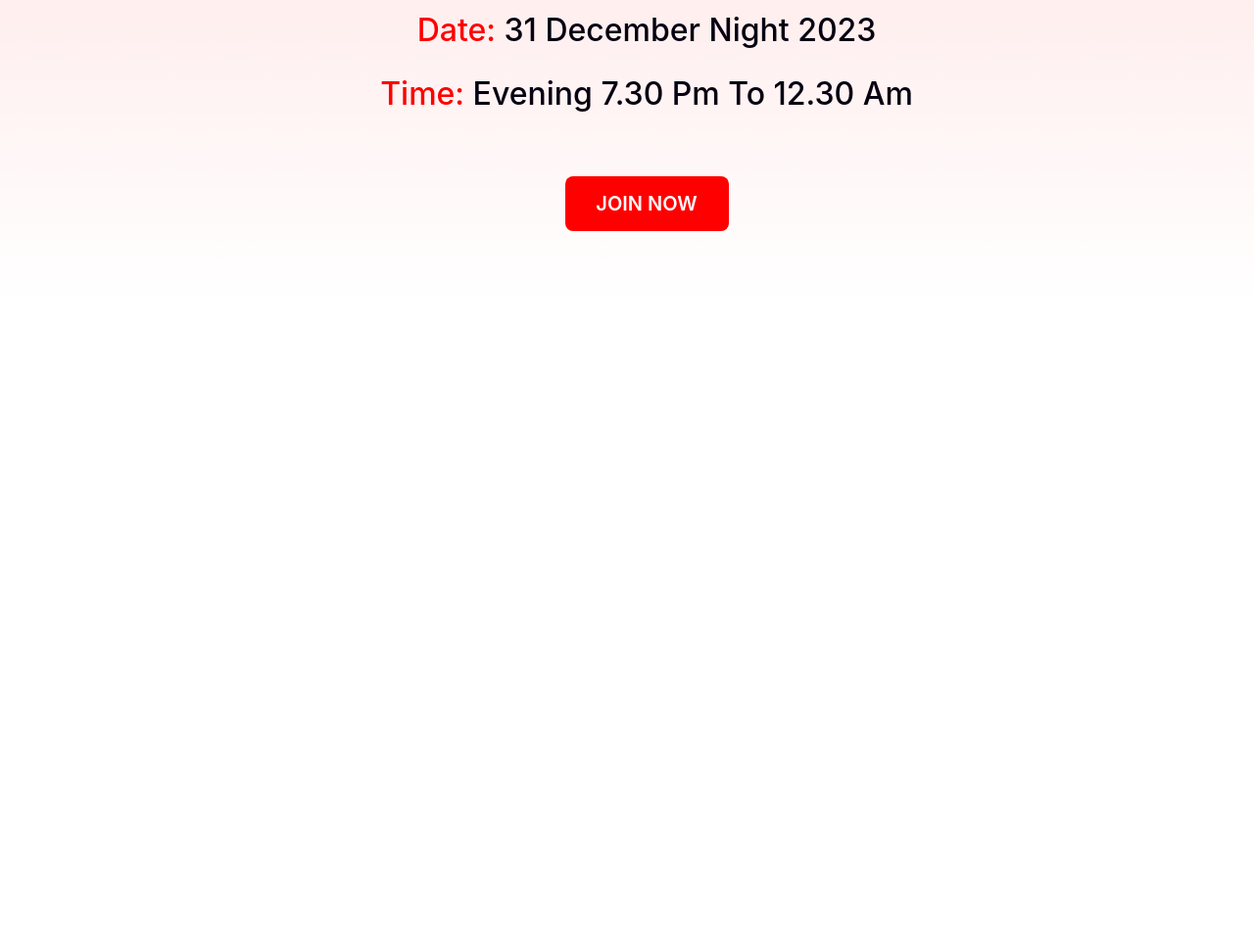
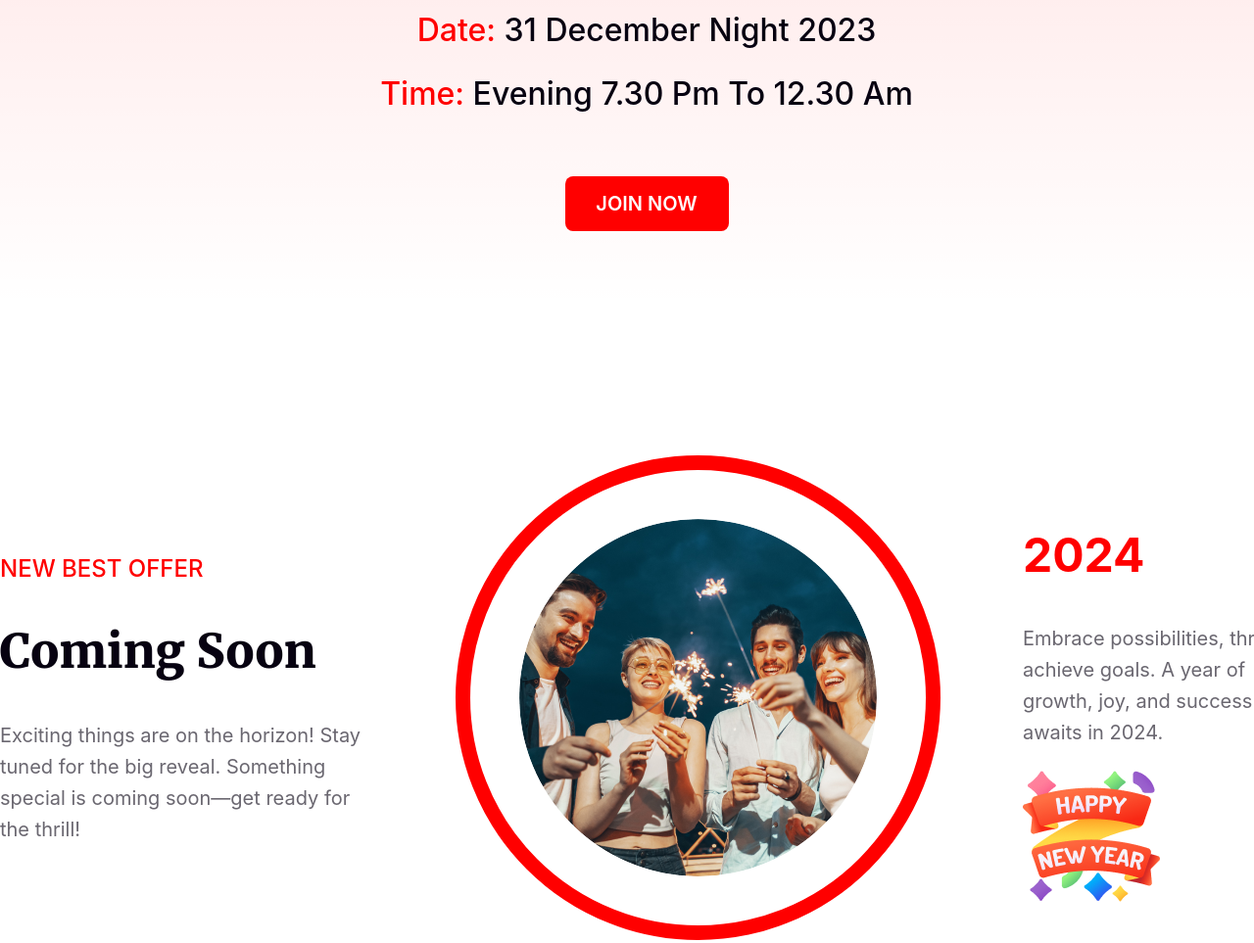
Before and after one commit to manjur67/CWDCWJ_P003_New_Year_2024_Website, a plain HTML site: page index.html in a window 1280 px wide. Shown: the part 2611-3574 px from the top of the page at 98% size. Before the commit the page ends 2924 px from the top, so only its background shows below. Drawn offline with Linux system fonts and the light colour scheme.

Commit message:
Added coming-soon-section

```diff
--- a/design.css
+++ b/design.css
@@ -185,3 +185,78 @@ header{
 
     margin-top: 80px;
 }
+
+/* coming-soon-section */
+.coming-soon-section{
+    display: flex;
+    justify-content: space-between;
+    align-items: center;
+
+    width: 1320px;
+    height: 500px;
+
+    margin-top: 150px;
+}
+
+.coming-soon-section-div1 h3{
+    color: #F00;
+    font-family: Inter;
+    font-size: 24px;
+    font-weight: 500;
+}
+
+.coming-soon-section-div1 h1{
+    color: #070211;
+    font-family: Merriweather;
+    font-size: 48px;
+    font-weight: 900;
+}
+
+.coming-soon-section-div1 p{
+    width: 380px;
+    color: rgba(7, 2, 17, 0.60);
+    font-family: Inter;
+    font-size: 20px;
+    font-weight: 400;
+    line-height: 32px;
+}
+
+.coming-soon-section-div2{
+    width: 465px;
+    height: 465px;
+
+    border-radius: 465px;
+    border: 15px solid #F00;
+
+    display: flex;
+    justify-content: center;
+    align-items: center;
+}
+
+.coming-soon-section-div2 img{
+    width: 365px;
+    height: 365px;
+
+    border-radius: 365px;
+}
+
+.coming-soon-section-div3 h1{
+    color: #F00;
+    font-family: Inter;
+    font-size: 48px;
+    font-weight: 700;
+}
+
+.coming-soon-section-div3 p{
+    width: 276px;
+    color: rgba(7, 2, 17, 0.60);
+    font-family: Inter;
+    font-size: 20px;
+    font-weight: 400;
+    line-height: 32px;
+}
+
+.coming-soon-section-div3 img{
+    width: 140px;
+    height: 140px;
+}
--- a/index.html
+++ b/index.html
@@ -42,8 +42,22 @@
             <button>Join Now</button>
         </section>
 
-        <!-- S -->
-        <section></section>
+        <!-- coming-soon-section -->
+        <section class="coming-soon-section">
+            <div class="coming-soon-section-div1">
+                <h3>NEW BEST OFFER</h3>
+                <h1>Coming Soon</h1>
+                <p>Exciting things are on the horizon! Stay tuned for the big reveal. Something special is coming soon—get ready for the thrill!</p>
+            </div>
+            <div class="coming-soon-section-div2">
+                <img src="images/Ellipse 1.png" alt="">
+            </div>
+            <div class="coming-soon-section-div3">
+                <h1>2024</h1>
+                <p>Embrace possibilities, thrive, achieve goals. A year of growth, joy, and success awaits in 2024.</p>
+                <img src="images/Group 96.png" alt="">
+            </div>
+        </section>
         <section></section>
         <section></section>
         <section></section>
```
